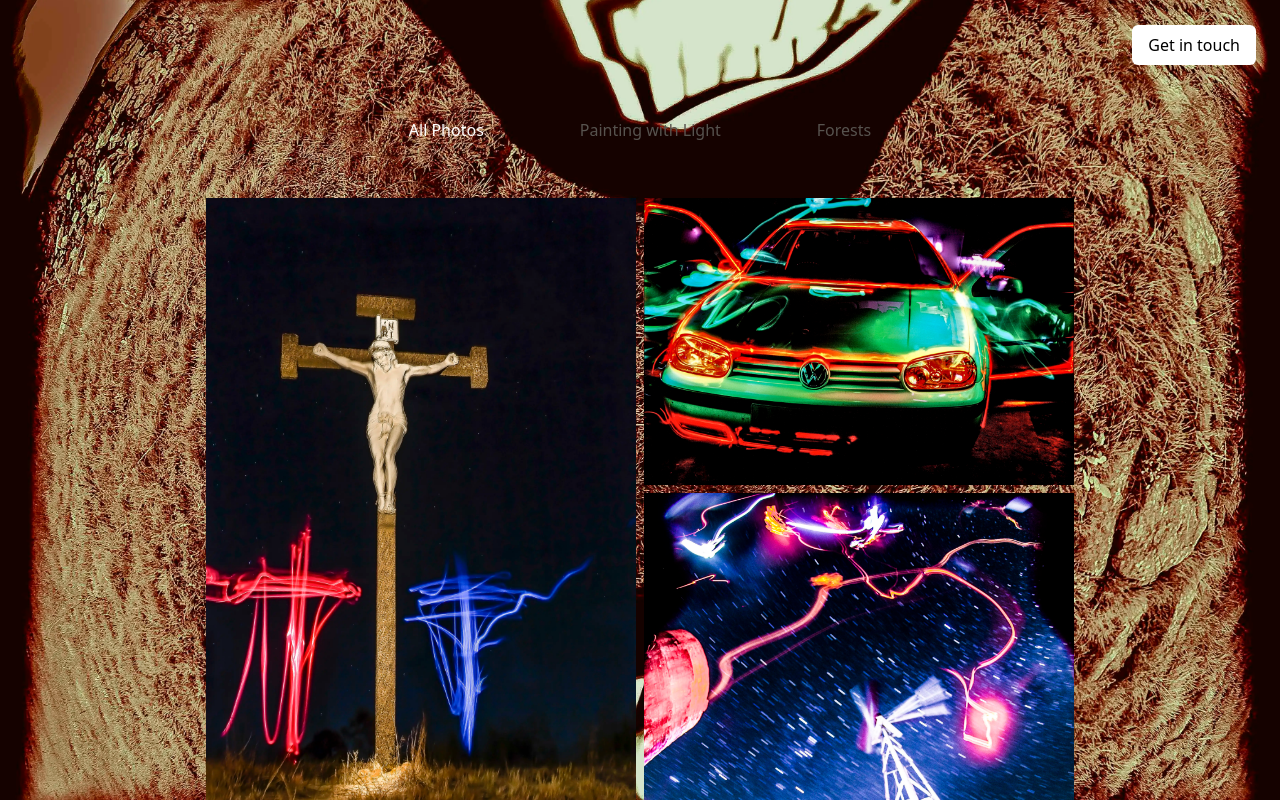
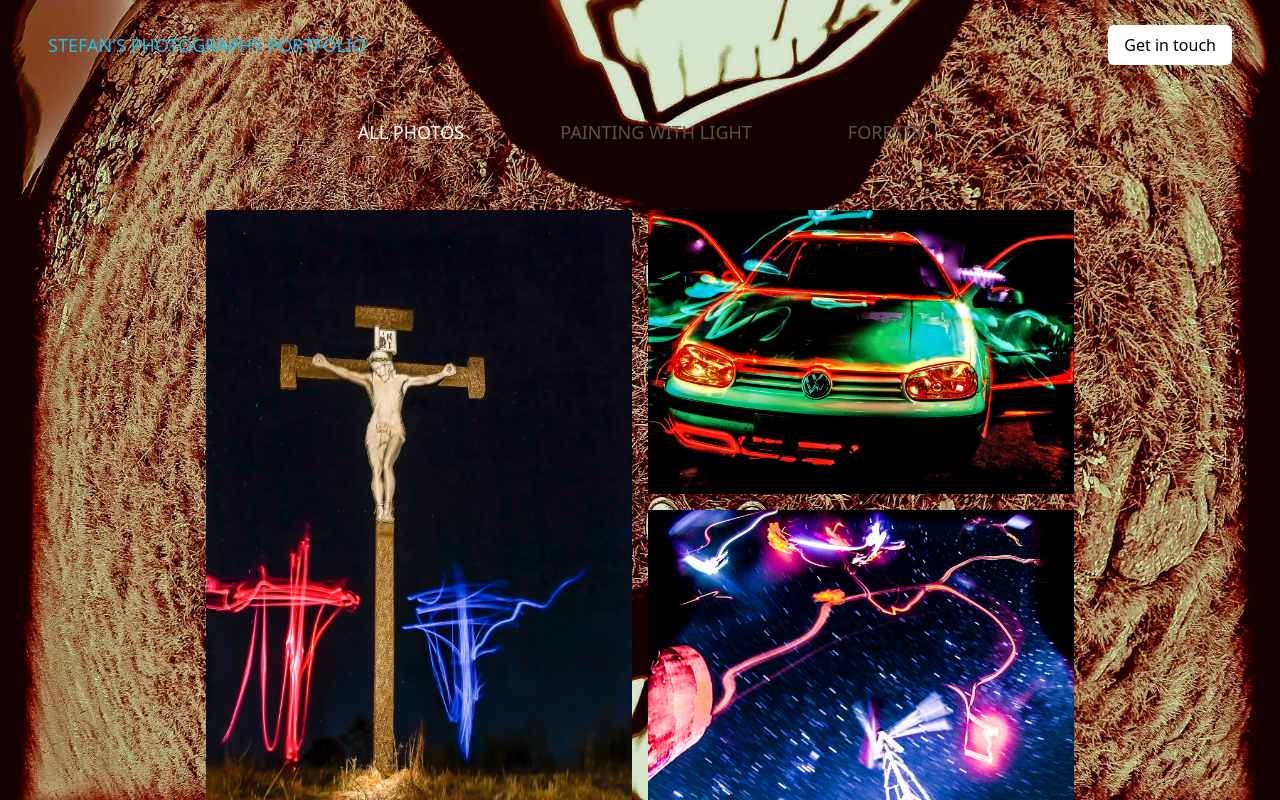
Before and after one commit to Stefanroets180/stefan-roets-photography, a Next.js app: page / in a window 1280 px wide. Built offline with nearby package versions, Linux system fonts and the light colour scheme.

Commit message:
font busy with

```diff
--- a/app/globals.css
+++ b/app/globals.css
@@ -7,7 +7,7 @@
 
     body {
         height: 100%;
-        color: whitesmoke;
+        color: #13c4f8;
     }
     #__next {
         height: 100%;
--- a/app/page.tsx
+++ b/app/page.tsx
@@ -3,6 +3,8 @@
 import Link from "next/link";
 import {Tab} from "@headlessui/react";
 import Masonry from 'react-masonry-css'
+import Image from 'next/image'
+import classNames from 'classnames'
 
 
 const tabs = [
@@ -27,8 +29,10 @@ export default function Home() {
             <p className="bg-gradient-to-r from-[black] to-[#1c1c1c] -[0px] flex justify-center items-center ">Photography Portfolio</p>
 */}
 
-            <header className="fixed top-0 w-full z-10 flex justify-between items-center h-[90px] px-6">
-                <div></div>
+            <header className="fixed top-0 w-full z-10 flex justify-between items-center h-[90px] px-12">
+                <span className="uppercase text-lg font-medium">
+                    Stefan's Photography Portfolio
+                </span>
                 <Link href="#"
                       className="rotate-3xl bg-white px-4 py-2 text-black font-medium rounded-md hover:bg-gray-500 transition duration-300"
                 >
@@ -39,13 +43,15 @@ export default function Home() {
             <main className="pt-[110px]">
                 <div className="flex flex-col items-center h-full">
                     <Tab.Group >
-                        <Tab.List className="flex items-center gap-20">
-
+                        <Tab.List className="flex items-center gap-20 uppercase">
                             {tabs.map(tab => (
                                 <Tab key={tab.key} className="p-2" >
                                     {({selected}) => (
                                         <span
-                                            className={selected ? "text-white" : "text-stone-600"}
+                                            className={classNames(
+                                                "uppercase text-lg",
+                                                selected ? "text-white" : "text-stone-600"
+                                            )}
                                         >
                                              {tab.display}
                                         </span>
@@ -55,11 +61,15 @@ export default function Home() {
                         </Tab.List>
                         <Tab.Panels className="h-full max-w-[900px] w-full p-2 sm:p-4 my-6">
                             <Tab.Panel className="overflow-auto">
-                                <Masonry breakpointCols={2} className="flex gap-2" columnClassName="">
-                                    <img src="/pwl-1.webp" alt="pwl-1" className="my-2"/>
-                                    <img src="/pwl-2.webp" alt="pwl-2" className="my-2"/>
-                                    <img src="/pwl-3.webp" alt="pwl-3" className="my-2"/>
-                                    <img src="/pwl-4.webp" alt="pwl-4" className="my-2"/>
+                                <Masonry
+                                    breakpointCols={2}
+                                    className="flex gap-4"
+                                    columnClassName=""
+                                >
+                                    <img src="/pwl-1.webp" alt="pwl-1" className="my-4"/>
+                                    <img src="/pwl-2.webp" alt="pwl-2" className="my-4"/>
+                                    <img src="/pwl-3.webp" alt="pwl-3" className="my-4"/>
+                                    <img src="/pwl-4.webp" alt="pwl-4" className="my-4"/>
                                 </Masonry>
                             </Tab.Panel>
                             <Tab.Panel>Painting with Light</Tab.Panel>
@@ -70,8 +80,8 @@ export default function Home() {
 
             </main>
 
-            <footer className="bg-[black] -[10px] flex justify-center items-center ">
-                <p> Stefan Photography Portfolio </p>
+            <footer className="bg-[black] -[10px] flex justify-center items-center uppercase text-lg font-medium">
+                <p> Stefan's Photography Portfolio </p>
             </footer>
         </div>
     );
--- a/package.json
+++ b/package.json
@@ -10,6 +10,7 @@
   },
   "dependencies": {
     "@headlessui/react": "^1.7.4",
+    "classnames": "^2.5.1",
     "next": "^14.2.14",
     "react": "^18",
     "react-dom": "^18",
```
Also changed, not shown: 1 other file (tests, documents, lock files or other folders).
